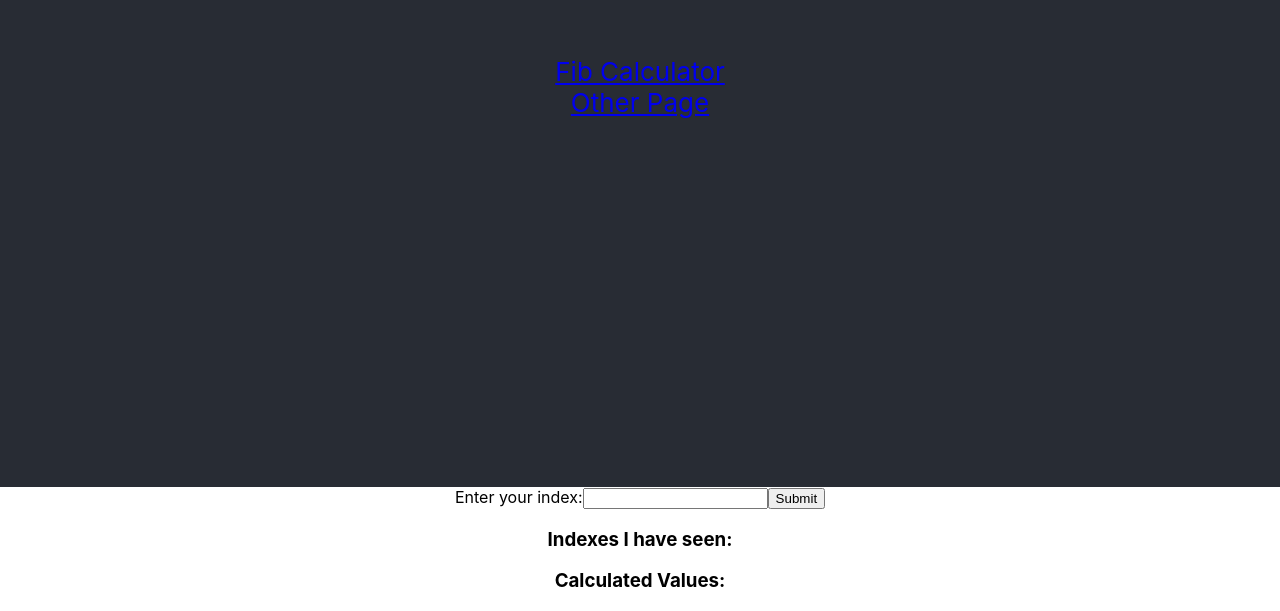
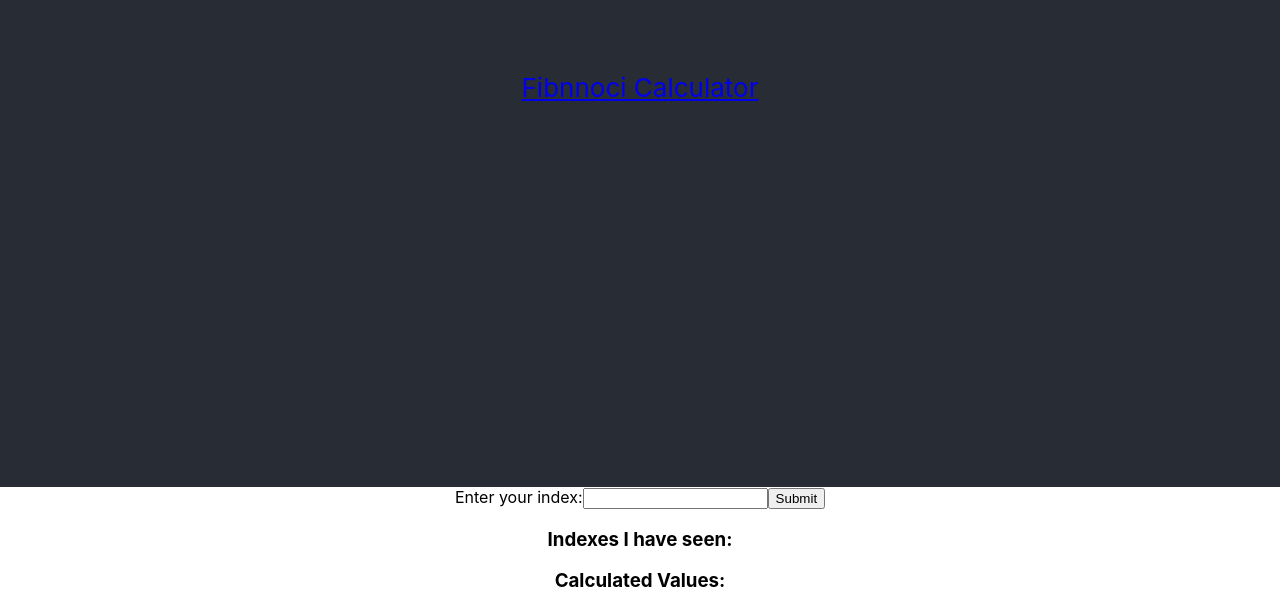
Before and after one commit to theprashant-one/complex, a React (Create React App) app in the folder client/: page / in a window 1280 px wide. Shown: the part 313-924 px from the top of the page. Built offline with nearby package versions, Linux system fonts and the light colour scheme; no server answers.

Commit message:
change heading

```diff
--- a/client/src/App.js
+++ b/client/src/App.js
@@ -9,8 +9,7 @@ function App() {
     <Router>
       <div className="App">
         <header className="App-header">
-          <Link to="/">Fib Calculator</Link>
-          <Link to="/otherpage">Other Page</Link>
+          <Link to="/">Fibnnoci Calculator</Link>
         </header>
         <div>
           <Route exact path="/" component={Fib} />
```
Also changed, not shown: 1 other file (tests, documents, lock files or other folders).
